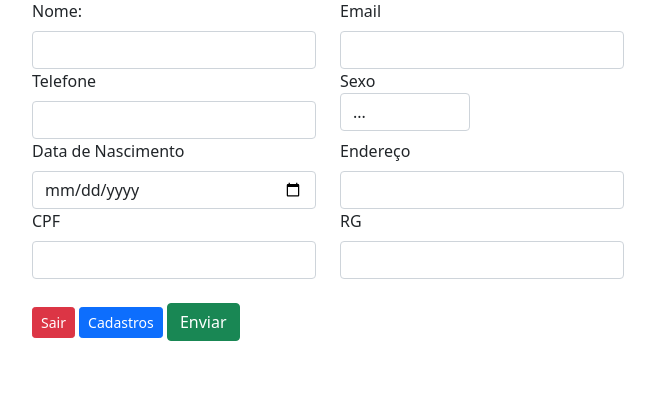
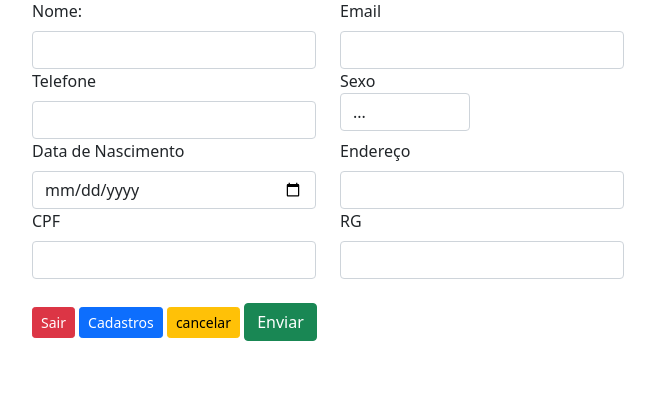
Before and after one commit to DagobertoSilva/CRUD_bombeiro, a PHP site: page /formulario.php in a window 1280 px wide. Shown: the part 57-465 px from the top of the page, without its empty margins (312-967 px from the left). Run offline with PHP 8.4, Linux system fonts and the light colour scheme.

Commit message:
alteração

```diff
--- a/formulario.php
+++ b/formulario.php
@@ -76,7 +76,11 @@
 
           <a href="home.html" class="btn btn-sm btn-danger">Sair</a>
           <a href="tabela.php" class="btn btn-sm btn-primary">Cadastros</a>
+          <a href="formulario.php" class="btn btn-sm btn-warning">cancelar
+
+          </a>
           <button type="submit" class="btn btn-success">Enviar</button>
+
 
           <br>
 
```
